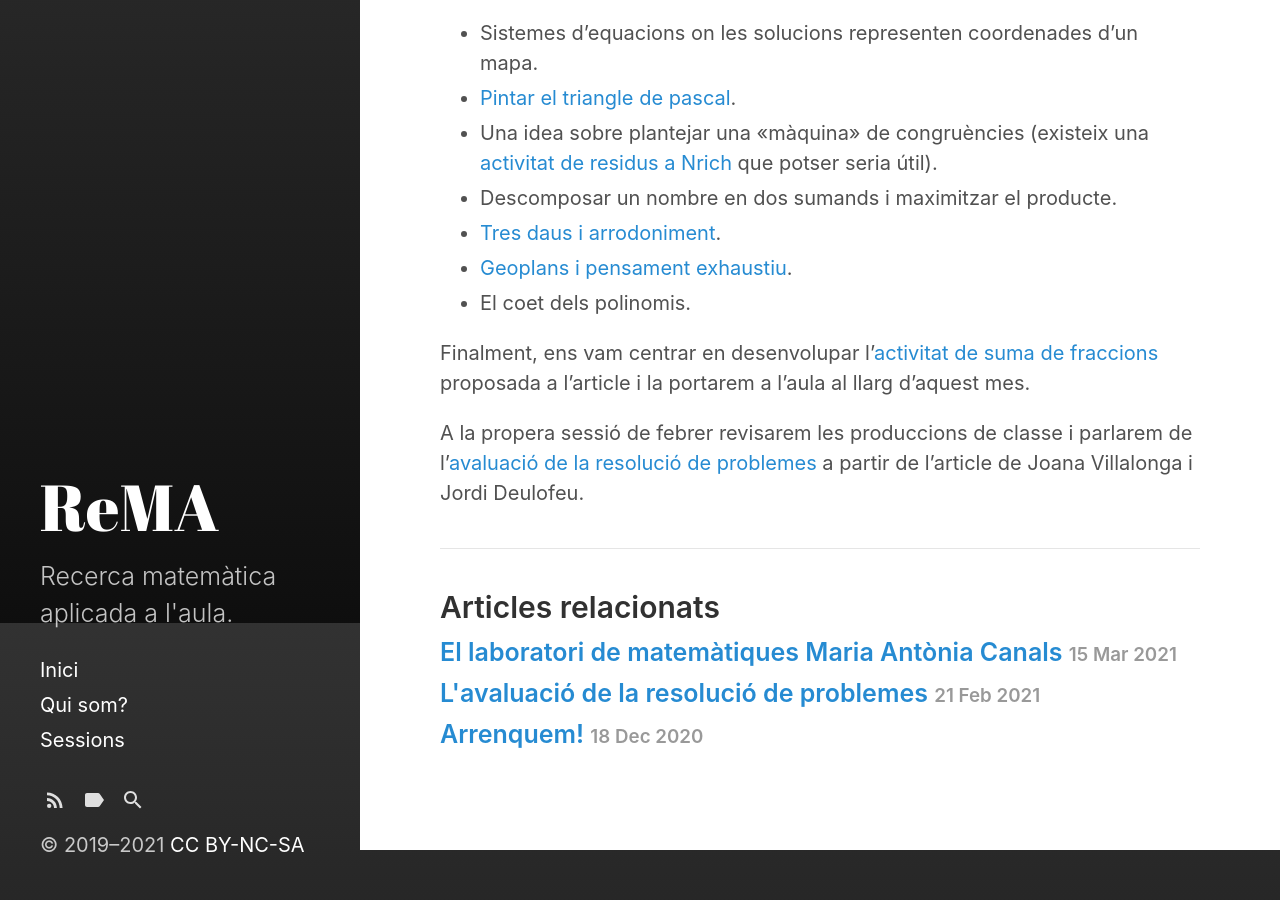
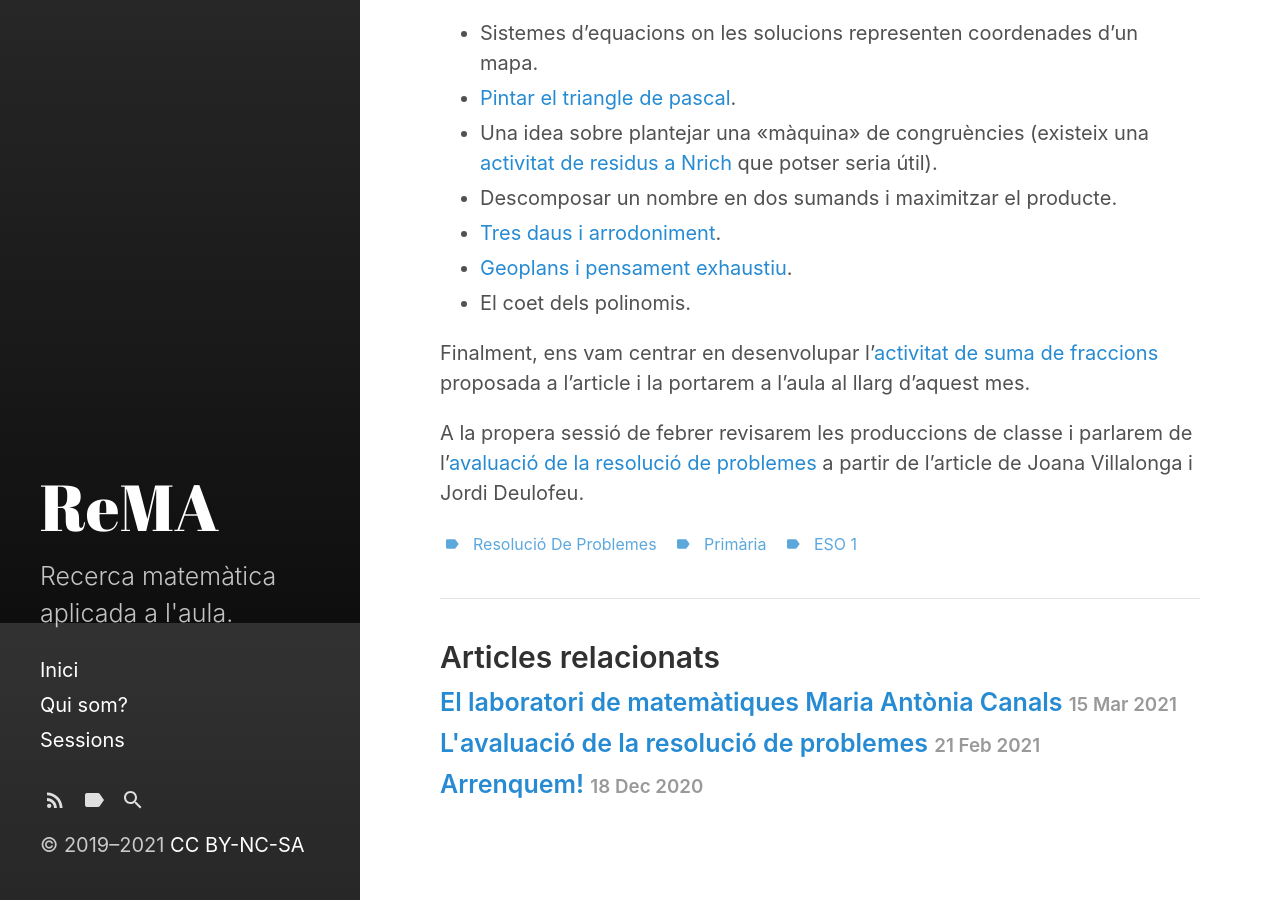
Before and after one commit to grup-rema/grup-rema.github.io, a Jekyll site: the page built from _posts/2021-01-15-Bones activitats per a la transició entre primària i secundària.md, in a window 1280 px wide and 900 px high, scrolled down 1177 px. Built offline with Jekyll 4.4.1, drawn with Linux system fonts in a browser that asks for light colours; before the commit the page ends 2027 px from its top, so only the background shows below that.

Commit message:
afegeixo etiquetes

```diff
--- a/_posts/2021-01-15-Bones activitats per a la transició entre primària i secundària.md
+++ b/_posts/2021-01-15-Bones activitats per a la transició entre primària i secundària.md
@@ -2,6 +2,10 @@
 layout: post
 title: Bones activitats per a la transició entre primària i secundària
 category: Sessions
+tags:
+  - resolució de problemes
+  - primària
+  - ESO 1
 ---
 
 A la sessió del mes de gener, l'Enric i en Josep ens van presentar l'article sobre [Bones activitats per a la transició entre primària i secundària](https://www.raco.cat/index.php/Noubiaix/article/view/302380/392058) d'en [David Barba](https://twitter.com/DavidBarba2) i la [Cecilia Calvo](https://twitter.com/ccbcnmvd), publicat a la revista [NouBiaix](https://www.raco.cat/index.php/Noubiaix).
```
